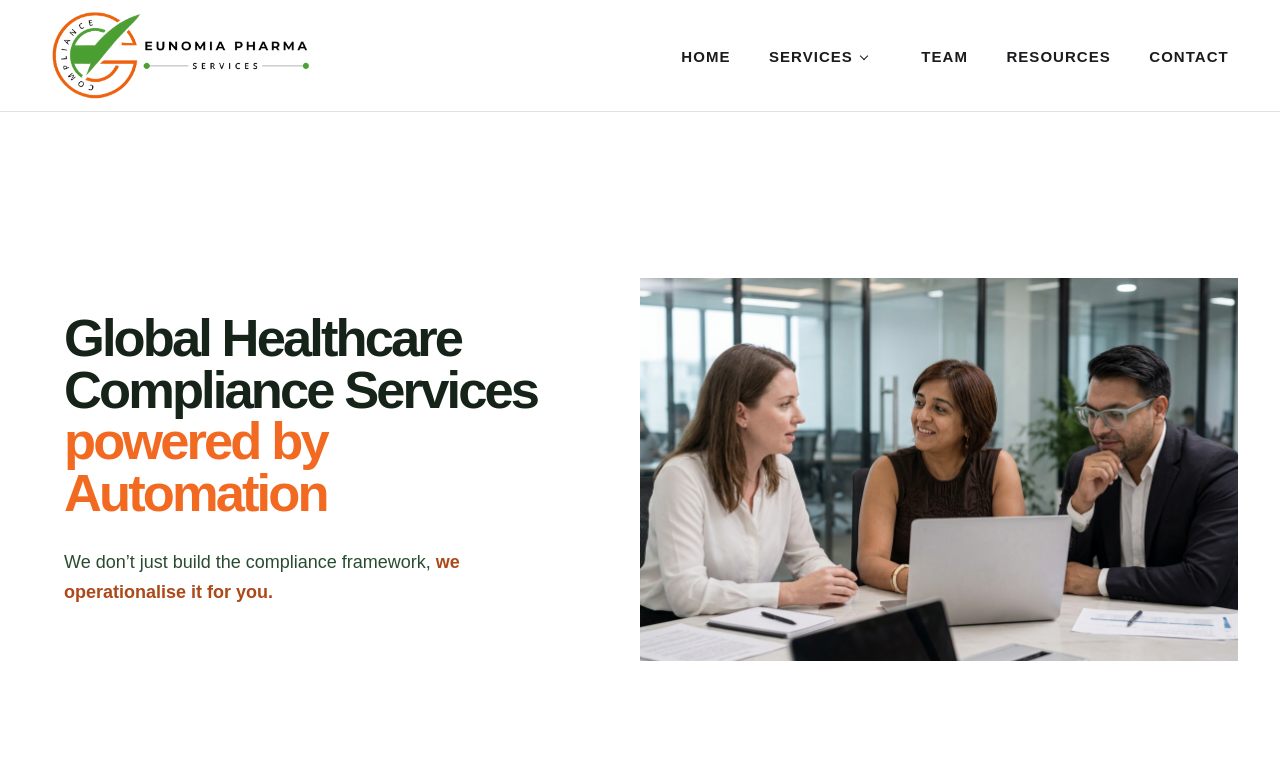
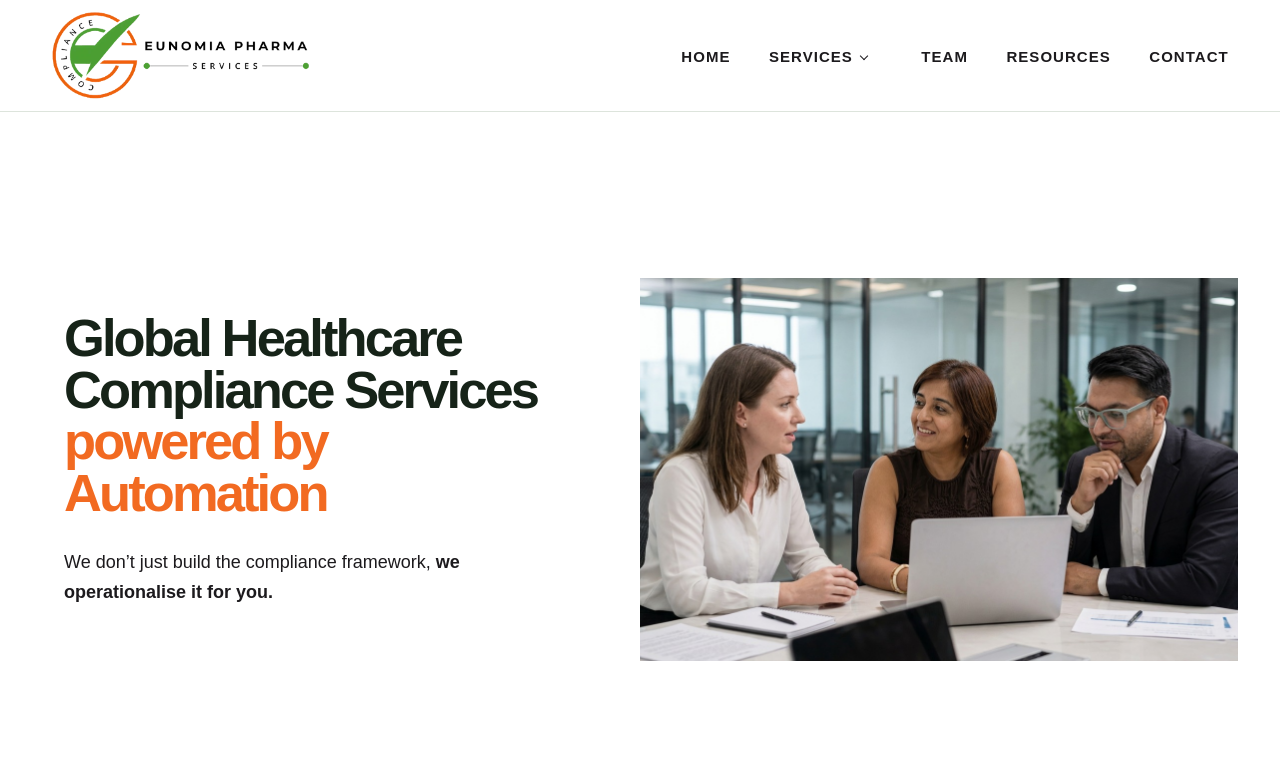
Before and after one commit to eunomiapharmaservices/Eunomia_New_Website, a Next.js app: page / in a window 1280 px wide. Shown: the top 784 px of the page. Built offline with nearby package versions, Linux system fonts and the light colour scheme.

Commit message:
Use established Eunomia green for homepage tagline

```diff
--- a/app/globals.css
+++ b/app/globals.css
@@ -1131,8 +1131,8 @@ body{font-family:var(--display);color:var(--site-ink);background:#fff}
 
 .hero-copy h1 .hero-title-green{color:var(--green)}
 .hero-copy h1 .hero-title-orange{color:var(--site-orange)}
-.hero-copy .hero-lede{color:#294c30}
-.hero-copy .hero-lede strong{color:#ad4818;font-weight:700}
+.hero-copy .hero-lede{color:var(--ink)}
+.hero-copy .hero-lede strong{color:var(--green);font-weight:700}
 
 .team-profile-grid-partners .profile-photo img{object-fit:cover;object-position:center 30%}
 .map-partner-card>a{flex:none}
```
